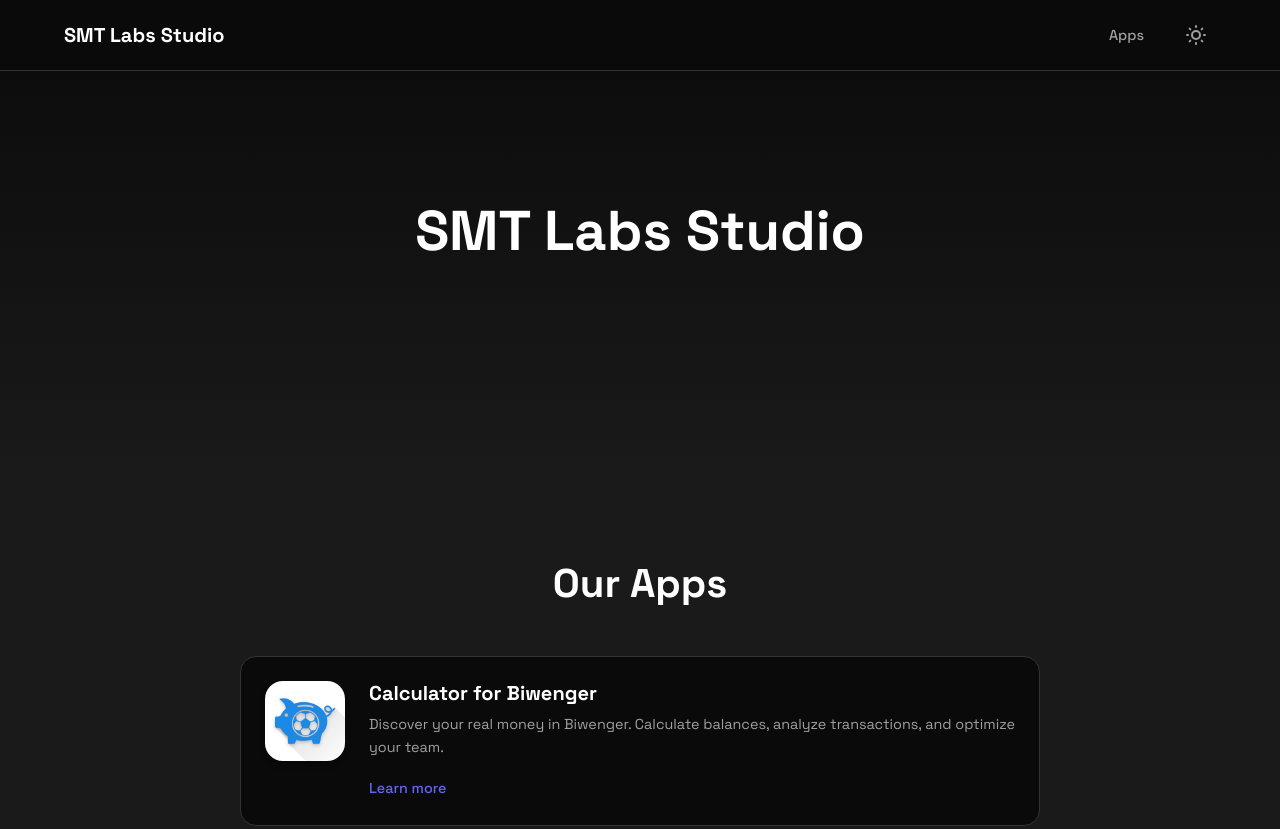
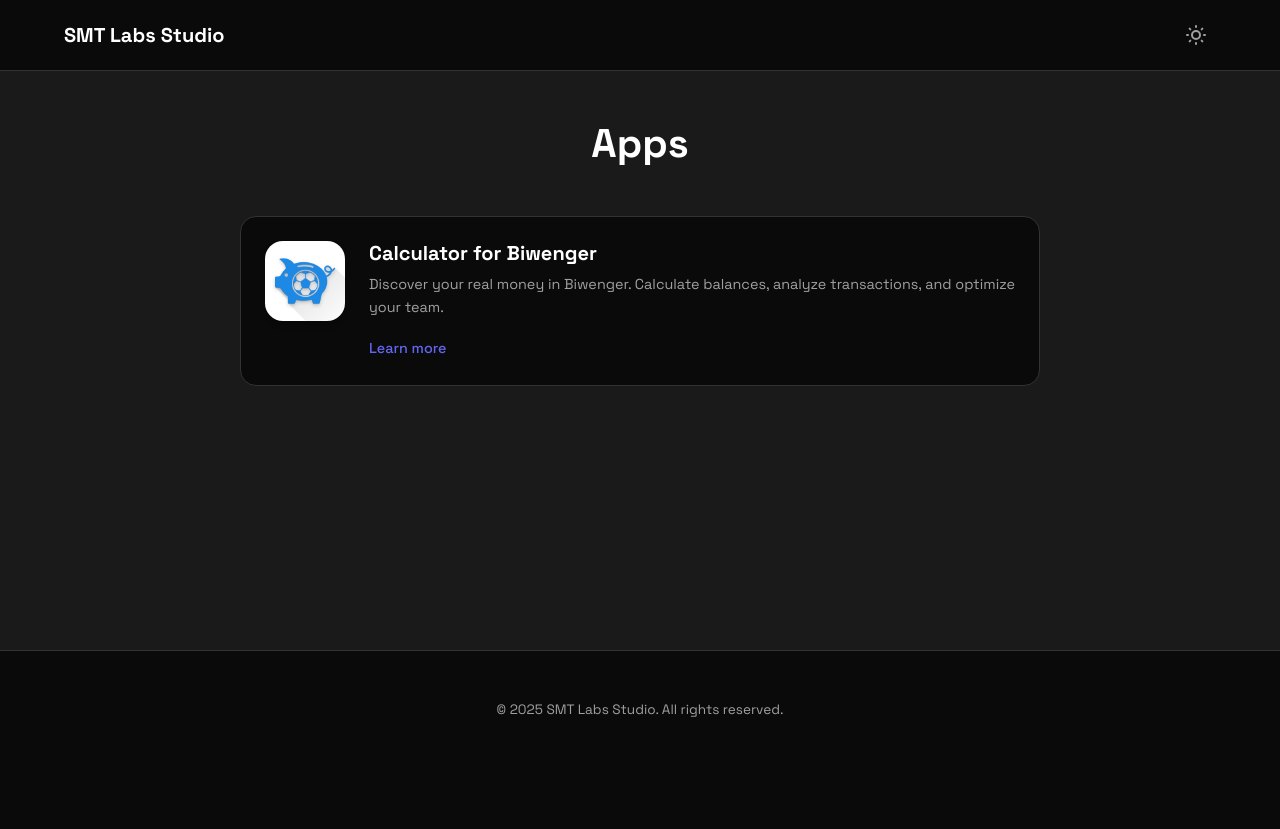
Before and after one commit to smt-labs-studio/smt-labs-studio.github.io, a plain HTML site: page index.html in a window 1280 px wide. Shown: the top 829 px of the page. After the commit the page ends 800 px from the top, so only its background shows below. Drawn offline with Linux system fonts and the light colour scheme.

Commit message:
Simplify homepage: remove hero, keep only Apps section

```diff
--- a/assets/css/styles.css
+++ b/assets/css/styles.css
@@ -552,8 +552,9 @@
 .hero .container > *:nth-child(5) { animation-delay: 0.5s; }
 
 /* ===== Studio Page ===== */
-.studio-hero {
-  min-height: 60vh;
+.apps--main {
+  padding-top: 120px;
+  min-height: calc(100vh - 150px);
 }
 
 .section-header {
--- a/index.html
+++ b/index.html
@@ -33,9 +33,7 @@
         <span>SMT Labs Studio</span>
       </a>
       <nav class="nav" id="nav">
-        <ul class="nav-links">
-          <li><a href="#apps">Apps</a></li>
-        </ul>
+        <ul class="nav-links"></ul>
         <button class="theme-toggle" id="theme-toggle" aria-label="Toggle theme">
           <svg id="sun-icon" xmlns="http://www.w3.org/2000/svg" fill="none" viewBox="0 0 24 24" stroke="currentColor">
             <path stroke-linecap="round" stroke-linejoin="round" stroke-width="2" d="M12 3v1m0 16v1m9-9h-1M4 12H3m15.364 6.364l-.707-.707M6.343 6.343l-.707-.707m12.728 0l-.707.707M6.343 17.657l-.707.707M16 12a4 4 0 11-8 0 4 4 0 018 0z" />
@@ -53,18 +51,11 @@
     </div>
   </header>
 
-  <!-- Hero Section -->
-  <section class="hero studio-hero">
-    <div class="container">
-      <h1 class="hero-title">SMT Labs Studio</h1>
-    </div>
-  </section>
-
   <!-- Apps Section -->
-  <section class="apps" id="apps">
+  <section class="apps apps--main" id="apps">
     <div class="container">
       <div class="section-header">
-        <h2>Our Apps</h2>
+        <h2>Apps</h2>
       </div>
       <div class="apps-grid">
         <a href="calculator-for-biwenger/" class="app-card">
```
